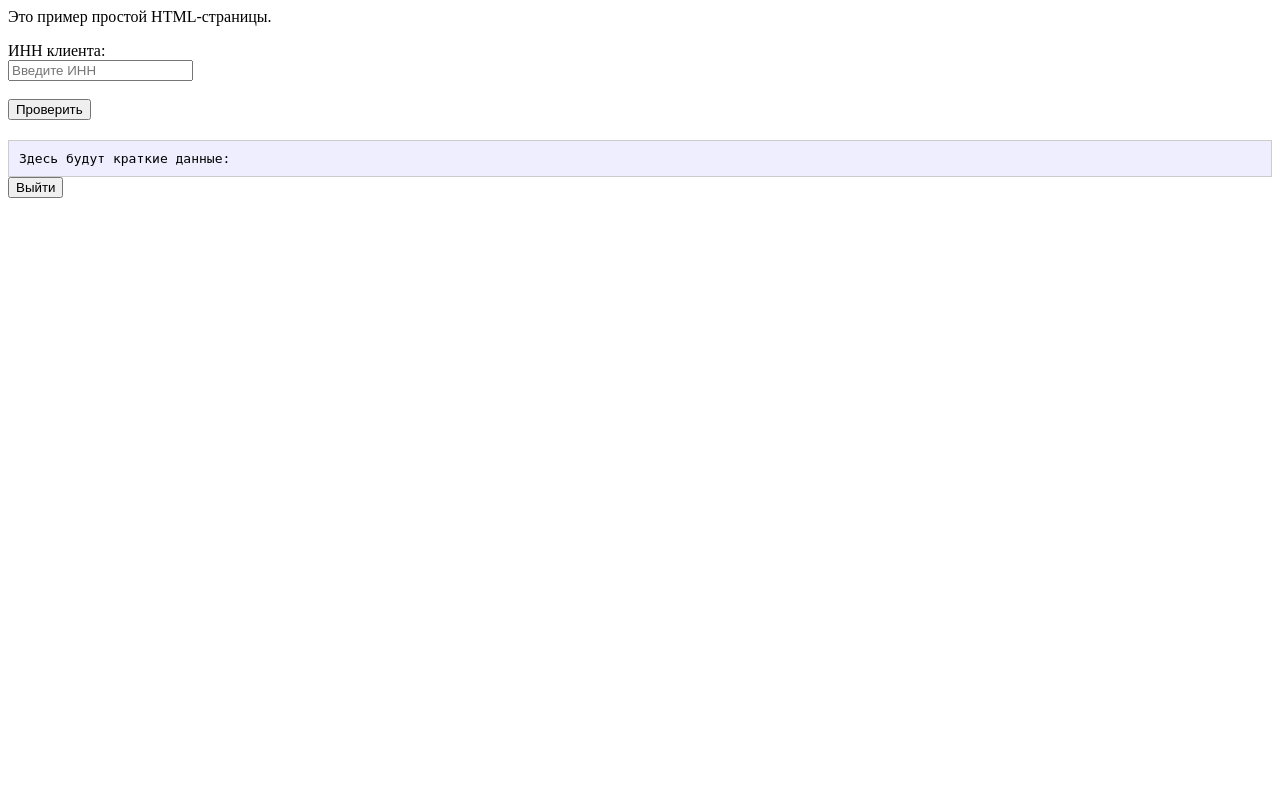
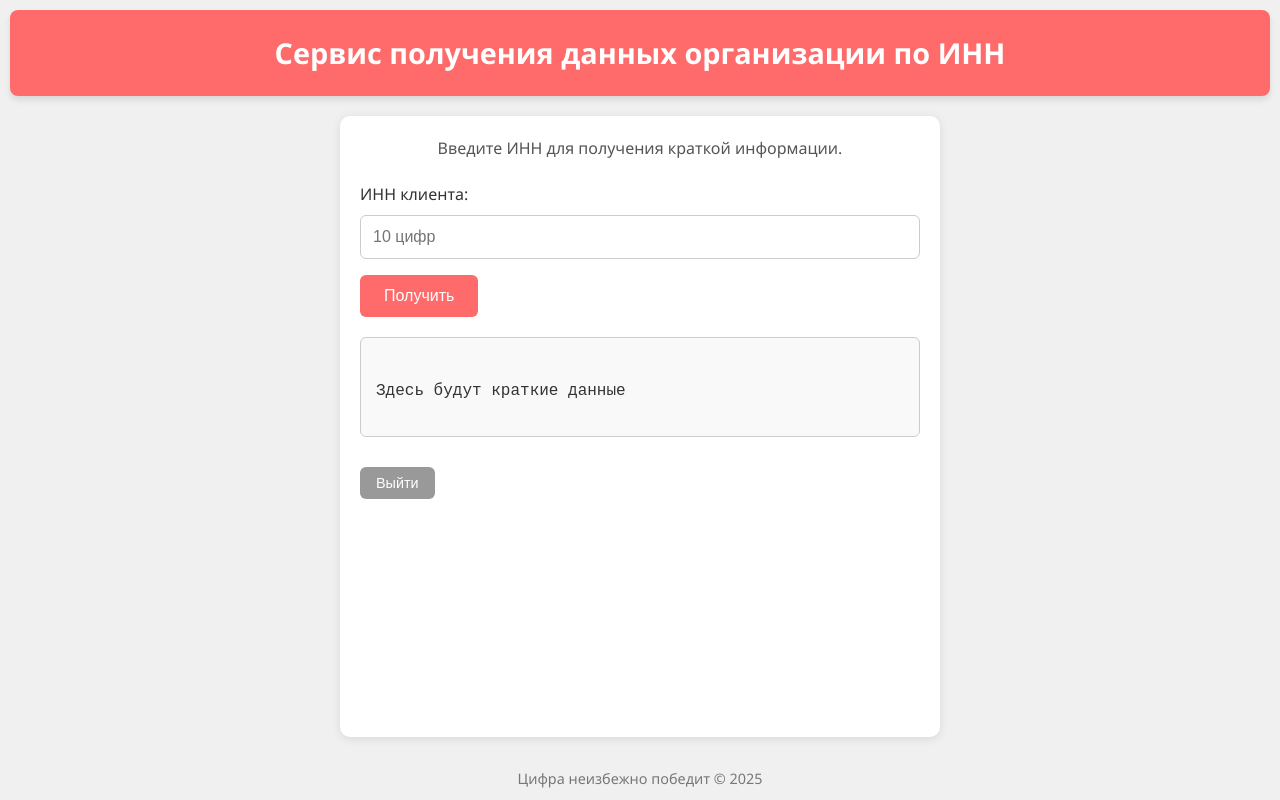
Before and after one commit to dkuning/cbdcready, a Flask app: page / in a window 1280 px wide. Run offline with Flask 3, Linux system fonts and the light colour scheme; the visitor is signed in with stand-in values (Sample User, id 1).

Commit message:
add web design

```diff
--- a/app.py
+++ b/app.py
@@ -7,7 +7,8 @@ import modules.legalDetails as legalDetails
 from prometheus_client import Counter, Histogram, generate_latest
 import time
 
-app = Flask(__name__)
+app = Flask(__name__, static_folder='static', template_folder='templates')
+
 # Получаем секретный ключ из переменной окружения
 app.secret_key = os.environ.get('FLASK_SECRET_KEY', 'JROFFXC5EVY6N2DY')
 
@@ -39,7 +40,8 @@ def auth():
         session['logged_in'] = True
         return redirect(url_for('index'))
     else:
-        return "Неверный OTP", 401
+        # Перенаправляем обратно на login с параметром ошибки
+        return redirect(url_for('login', error='invalid'))
 
 def is_logged_in():
     return session.get('logged_in', False)
--- /dev/null
+++ b/static/style.css
@@ -0,0 +1,164 @@
+/* static/style.css */
+:root {
+    --gray: #f0f0f0;
+    --dark-gray: #333;
+    --coral: #ff6b6b;
+    --light-coral: #ff8e8e;
+    --text: #333;
+    --border: #ccc;
+}
+
+* {
+    box-sizing: border-box;
+    margin: 0;
+    padding: 0;
+}
+
+body {
+    font-family: 'Segoe UI', Tahoma, Geneva, Verdana, sans-serif;
+    background-color: var(--gray);
+    color: var(--text);
+    line-height: 1.6;
+    display: flex;
+    min-height: 100vh;
+    flex-direction: column;
+    padding: 10px;
+}
+
+header {
+    background-color: var(--coral);
+    color: white;
+    text-align: center;
+    padding: 20px;
+    border-radius: 8px;
+    margin-bottom: 20px;
+    box-shadow: 0 4px 6px rgba(0, 0, 0, 0.1);
+}
+
+header h1 {
+    font-size: 1.8rem;
+    font-weight: 600;
+}
+
+main {
+    flex: 1;
+    max-width: 600px;
+    margin: 0 auto;
+    width: 100%;
+    padding: 20px;
+    background-color: white;
+    border-radius: 10px;
+    box-shadow: 0 2px 10px rgba(0, 0, 0, 0.1);
+    text-align: center;
+}
+
+main p {
+    margin-bottom: 20px;
+    color: #555;
+}
+
+form {
+    margin-bottom: 20px;
+    text-align: left;
+}
+
+label {
+    display: block;
+    margin-bottom: 8px;
+    font-weight: 500;
+    color: var(--dark-gray);
+}
+
+input[type="text"] {
+    width: 100%;
+    padding: 12px;
+    font-size: 1rem;
+    border: 1px solid var(--border);
+    border-radius: 6px;
+    margin-bottom: 16px;
+    transition: border-color 0.3s;
+}
+
+input[type="text"]:focus {
+    border-color: var(--coral);
+    outline: none;
+    box-shadow: 0 0 5px rgba(255, 107, 107, 0.3);
+}
+
+button {
+    background-color: var(--coral);
+    color: white;
+    border: none;
+    padding: 12px 24px;
+    font-size: 1rem;
+    border-radius: 6px;
+    cursor: pointer;
+    transition: background-color 0.3s;
+}
+
+button:hover {
+    background-color: var(--light-coral);
+}
+
+.result-box {
+    width: 100%;
+    min-height: 100px;
+    border: 1px solid var(--border);
+    border-radius: 6px;
+    padding: 15px;
+    margin-top: 20px;
+    background-color: #f9f9f9;
+    font-family: 'Courier New', monospace;
+    text-align: left;
+    white-space: pre-line;
+    color: var(--dark-gray);
+}
+
+.logout-form {
+    margin-top: 30px;
+}
+
+.logout-form button {
+    background-color: #999;
+    font-size: 0.9rem;
+    padding: 8px 16px;
+}
+
+.logout-form button:hover {
+    background-color: #777;
+}
+
+footer {
+    text-align: center;
+    margin-top: 30px;
+    color: #777;
+    font-size: 0.9rem;
+}
+
+/* Адаптация под мобильные устройства */
+@media (max-width: 480px) {
+    header h1 {
+        font-size: 1.5rem;
+    }
+
+    main {
+        padding: 15px;
+    }
+
+    button {
+        width: 100%;
+    }
+
+    .logout-form button {
+        width: 100%;
+    }
+}
+
+.error-message {
+    margin-top: 16px;
+    color: #d32f2f;
+    font-size: 0.9rem;
+    font-weight: 500;
+    text-align: center;
+    min-height: 20px;
+}
--- a/templates/index.html
+++ b/templates/index.html
@@ -1,59 +1,82 @@
+<!DOCTYPE html>
+<html lang="ru">
+<head>
+    <meta charset="UTF-8" />
+    <meta name="viewport" content="width=device-width, initial-scale=1.0" />
+    <title>Данные организации по ИНН</title>
+    <link rel="stylesheet" href="/static/style.css" />
+</head>
+<body>
+    <header>
+        <h1>Сервис получения данных организации по ИНН</h1>
+    </header>
+
     <main>
-    <p>Это пример простой HTML-страницы.</p>
+        <p>Введите ИНН для получения краткой информации.</p>
 
         <!-- Форма для ввода ИНН -->
         <form id="innForm">
-        <label for="inn">ИНН клиента:</label><br>
-        <input type="text" id="inn" name="inn" maxlength="10" placeholder="Введите ИНН"><br><br> <!-- Изменено: maxlength="10" -->
-        <button type="submit">Проверить</button>
+            <label for="inn">ИНН клиента:</label>
+            <input type="text" id="inn" name="inn" maxlength="10" placeholder="10 цифр" required />
+            <button type="submit">Получить</button>
         </form>
 
         <!-- Поле вывода кратких данных -->
-    <div id="shortResult" style="margin-top: 20px; border: 1px solid #ccc; padding: 10px; background-color: #eef; font-family: monospace;">
-        Здесь будут краткие данные:
+        <div id="shortResult" class="result-box">
+            Здесь будут краткие данные
         </div>
 
-    <!-- Подключение JavaScript -->
+        <!-- Кнопка выхода -->
+        <form method="POST" action="/logout" class="logout-form">
+            <button type="submit">Выйти</button>
+        </form>
+    </main>
+
+    <footer>
+        <p>Цифра неизбежно победит &copy; <span id="year"></span></p>
+    </footer>
+
     <script>
+        // Установка года в футер
+        document.getElementById('year').textContent = new Date().getFullYear();
+
+        // Обработка формы ИНН
         document.getElementById('innForm').addEventListener('submit', function (e) {
             e.preventDefault();
-            const inn = document.getElementById('inn').value;
+            const inn = document.getElementById('inn').value.trim();
 
-            if (!inn || inn.length !== 10) {
-                document.getElementById('result').innerText = 'ИНН должен содержать 10 символов';
-                document.getElementById('shortResult').innerText = '';
+            if (!inn || inn.length !== 10 || !/^\d{10}$/.test(inn)) {
+                document.getElementById('shortResult').textContent = 'ИНН должен содержать 10 цифр';
                 return;
             }
 
             fetch(`/check_inn?inn=${inn}`)
                 .then(response => response.json())
                 .then(json => {
+                    const resultBox = document.getElementById('shortResult');
                     if (json.error) {
-                        document.getElementById('shortResult').innerText = '';
+                        resultBox.textContent = 'Ошибка: ' + json.error;
+                    } else if (json.short) {
+                        let shortText = '';
+                        for (const [key, value] of Object.entries(json.short)) {
+                            shortText += `${key}: ${value}\n`;
+                        }
+                        resultBox.textContent = shortText.trim();
                     } else {
-                        let shortText = '';
-                        for (const key in json.short) {
-                            shortText += `${key}: ${json.short[key]}\n`;
-                        }
-                        document.getElementById('shortResult').innerText = shortText.trim();
+                        resultBox.textContent = 'Нет данных';
                     }
                 })
-                .catch(error => {
-                    document.getElementById('shortResult').innerText = '';
+                .catch(() => {
+                    document.getElementById('shortResult').textContent = 'Ошибка соединения';
                 });
         });
-    </script>
 
-    <!-- Добавьте это в конец index.html -->
-    <form method="POST" action="/logout">
-        <button type="submit">Выйти</button>
-    </form>
-
-    <script>
-    document.querySelector("form[action='/logout']").addEventListener('submit', function(e) {
+        // Обработка выхода
+        document.querySelector("form[action='/logout']").addEventListener('submit', function (e) {
             e.preventDefault();
             fetch('/logout', { method: 'POST' })
-            .then(() => window.location.href = '/login');
+                .then(() => (window.location.href = '/login'));
         });
     </script>
-</main>
+</body>
+</html>
```
Also changed, not shown: templates/login.html (+53 -7 lines), 1 other file. Lines whose indentation alone changed are shown as unchanged.
